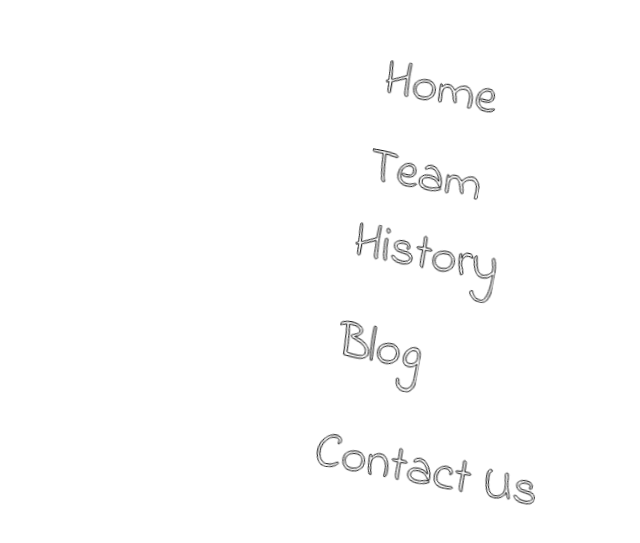
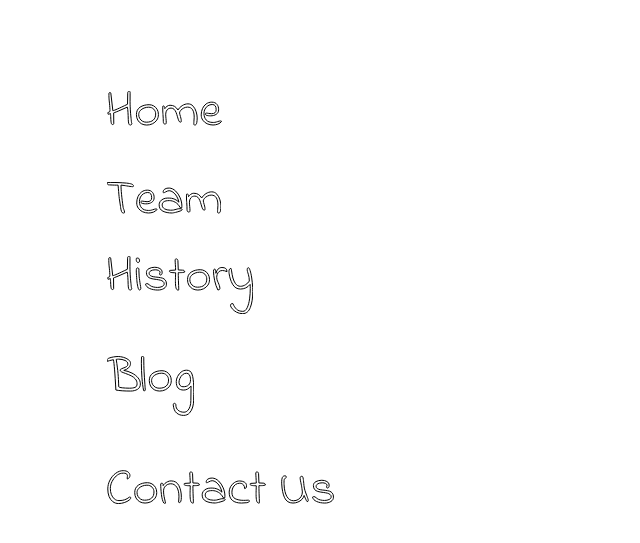
Before and after one commit to gaisinskii/animation1, a Vue app: page /#/ in a window 1280 px wide. Shown: the part 117-660 px from the top of the page, without its empty margins (435-1075 px from the left). Built offline with nearby package versions, Linux system fonts and the light colour scheme.

Commit message:
redone translate for animation

```diff
--- a/src/views/PageMain/PageMain.vue
+++ b/src/views/PageMain/PageMain.vue
@@ -6,7 +6,7 @@
     >
       <ul
         class="page__list"
-        :style="{transform: `translateX(20vw) rotate3d(0, 1, 1, ${defaultNavAngle}deg)`}"
+        :style="{transform: `translate(${computedTranslateX}px, ${computedTranslateY}px`}"
       >
         <li class="page__list-item">
           <router-link
@@ -129,17 +129,26 @@ import anime from 'animejs';
 export default {
   data() {
     return {
-      angle: 15,
+      translateX: 15,
+      translateY: 15,
       tl: null,
     };
   },
   computed: {
-    defaultNavAngle: {
+    computedTranslateX: {
       get() {
-        return this.angle;
+        return this.translateX;
       },
       set(v) {
-        this.angle = v;
+        this.translateX = v;
+      },
+    },
+    computedTranslateY: {
+      get() {
+        return this.translateY;
+      },
+      set(v) {
+        this.translateY = v;
       },
     },
   },
@@ -164,8 +173,10 @@ export default {
     mouseMoveAnimation(e) {
       const x = e.clientX;
       const y = e.clientY;
-      const sum = (x + y) / 100 - 15;
-      this.defaultNavAngle = sum;
+      const computedX = x / 100;
+      const computedY = y / 100;
+      this.computedTranslateX = computedX;
+      this.computedTranslateY = computedY;
     },
   },
   beforeRouteLeave(to, from, next) {
@@ -193,11 +204,13 @@ export default {
   .page {
     &__nav {
       display: flex;
+      position: relative;
       justify-content: center;
       align-items: center;
       height: 100%;
     }
     &__list {
+      position: absolute;
       perspective: 1000px;
       transform-style: preserve-3d;
       list-style: none;
```
